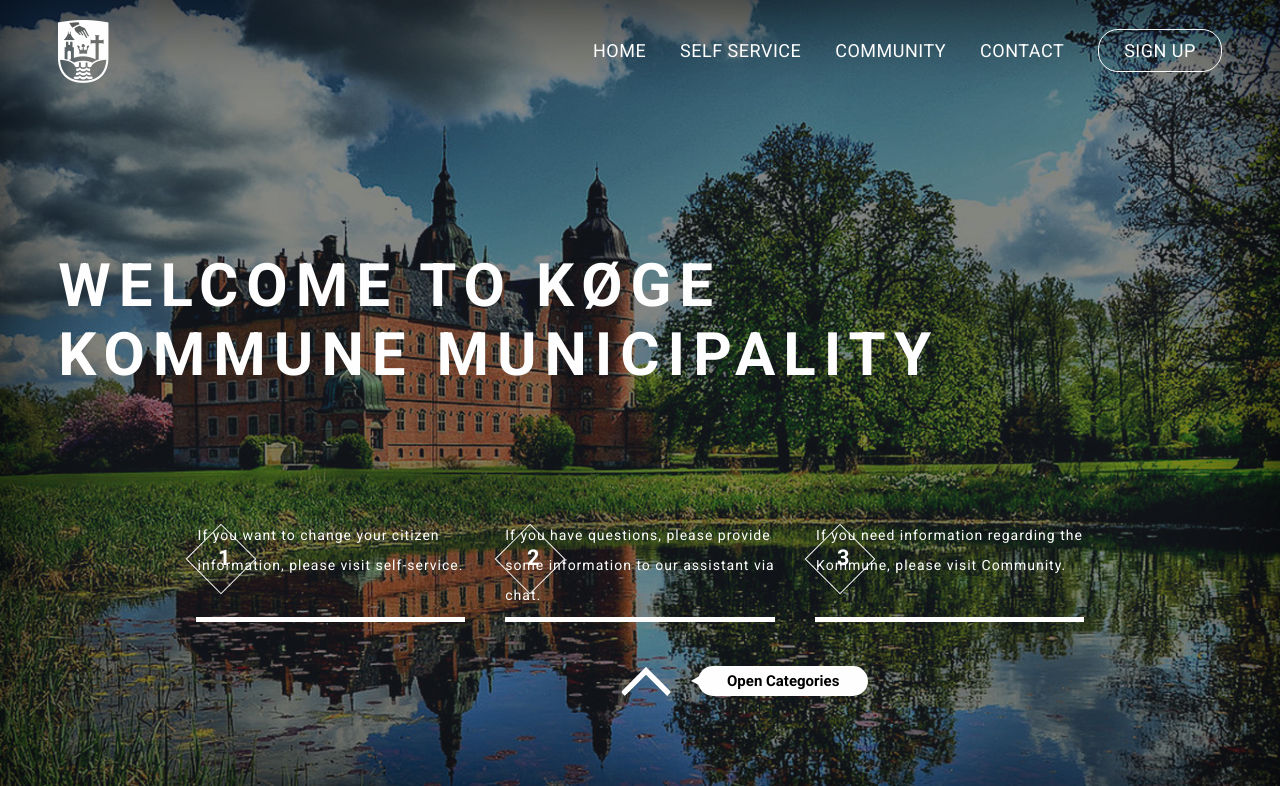
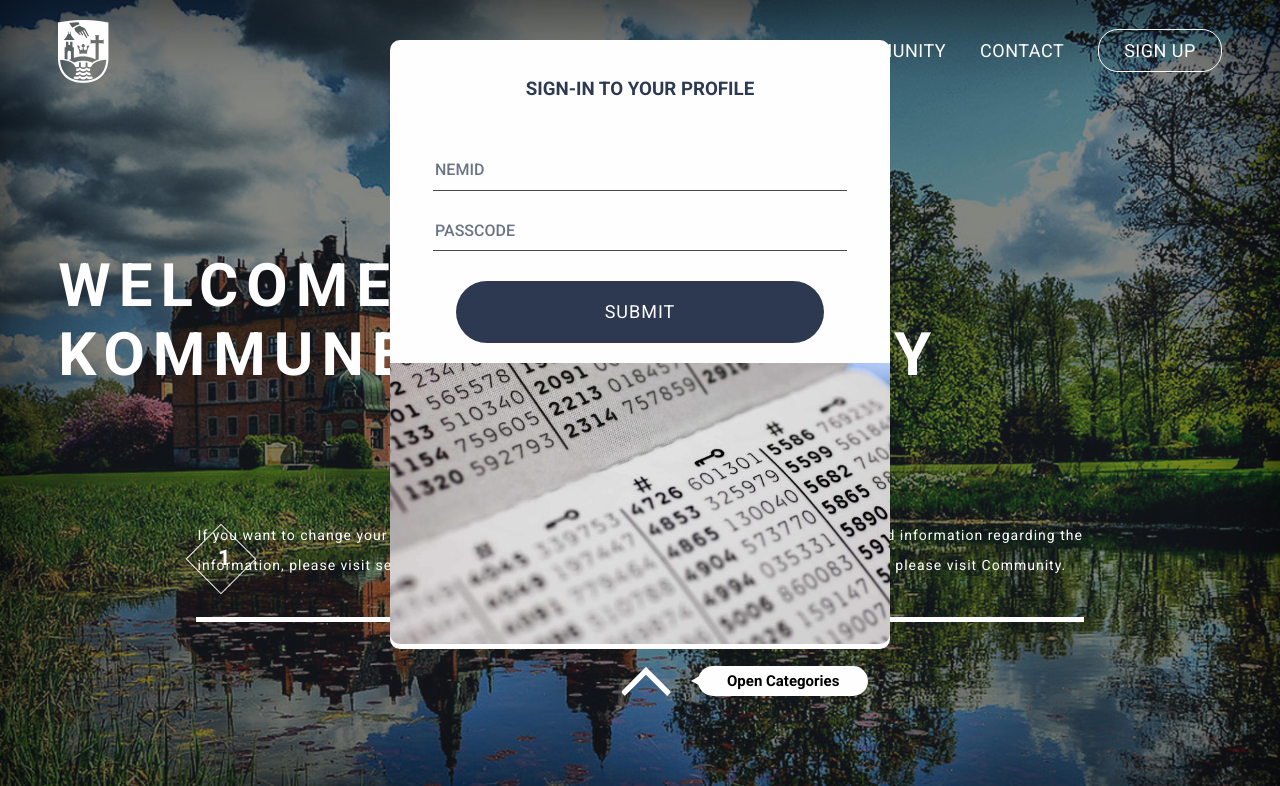
Before and after one commit to stefcr/project-koge-kommune, a plain HTML site: page index.html in a window 1280 px wide. Both pictures are taken after a click on the link "SIGN UP". Shown: the top 786 px of the page. Drawn offline with nearby package versions, Linux system fonts and the light colour scheme.

Commit message:
#button-plm

```diff
--- a/assets/css/style.css
+++ b/assets/css/style.css
@@ -735,6 +735,7 @@ div.sign-in-container {
         text-align: center;
     }
 
+
         div.sign-in-content > form > input {
             width: 90%;
             display: block;
--- a/assets/js/custom.js
+++ b/assets/js/custom.js
@@ -44,7 +44,9 @@ $('a[href*="#"]')
     }
   });
 
-
+$(".signUpButton").click(function() {
+    $(".sign-in-container").toggle("slow");
+});
 
 
 
```
